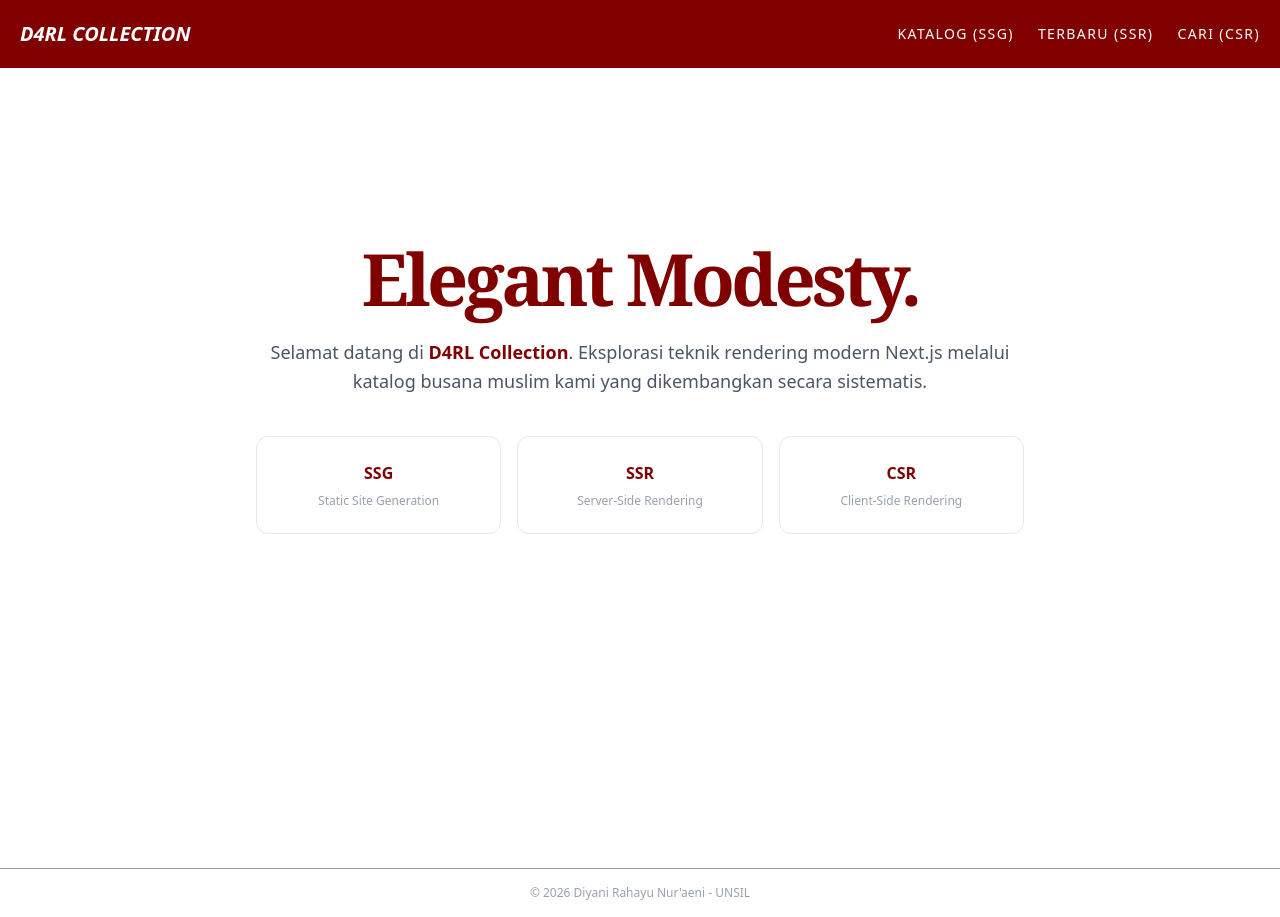
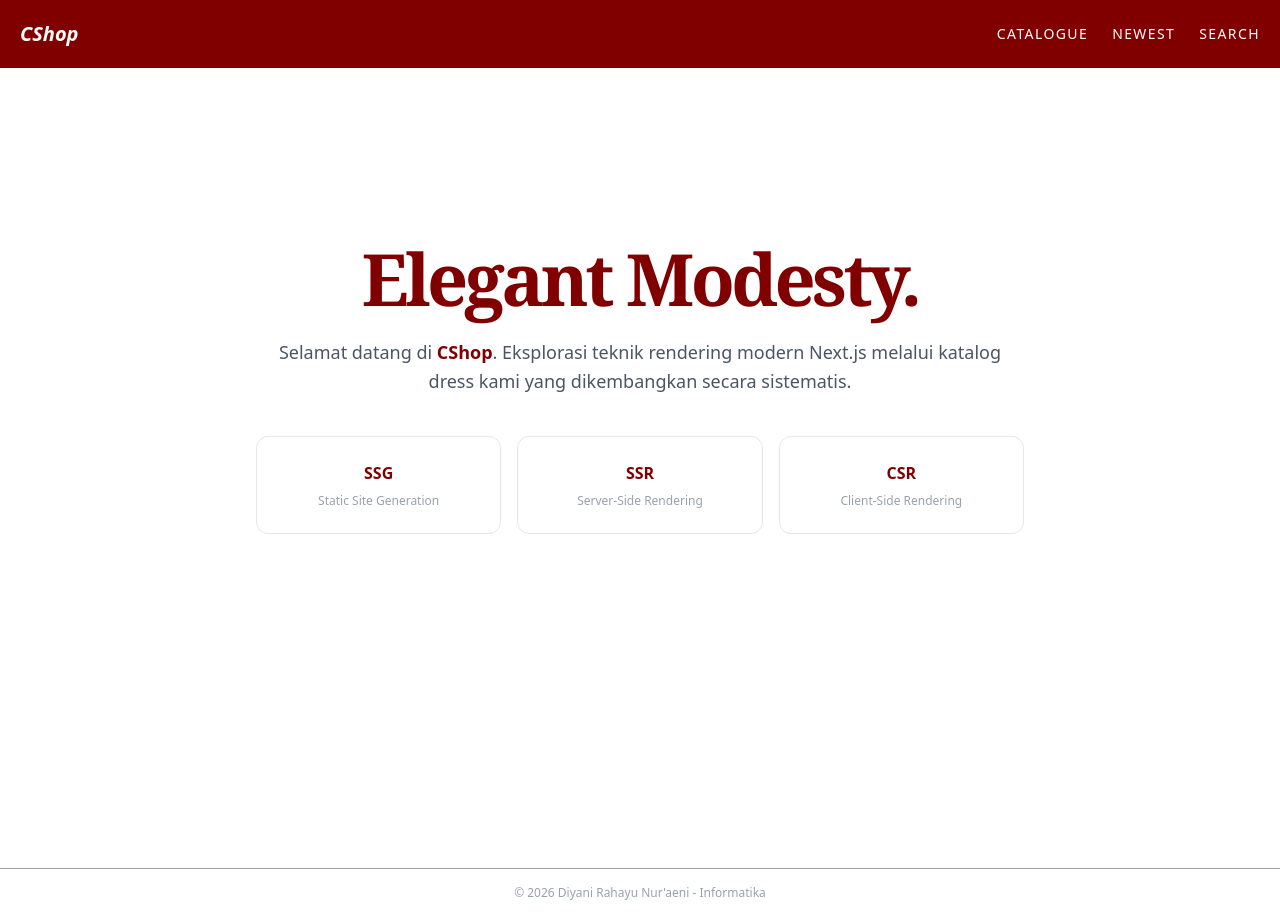
Before and after one commit to YanCScience/CShop, a Next.js app: page / in a window 1280 px wide. Built offline with nearby package versions, Linux system fonts and the light colour scheme.

Commit message:
feat: rename shop

```diff
--- a/app/csr/page.tsx
+++ b/app/csr/page.tsx
@@ -15,7 +15,7 @@ export default function CSRPage() {
 
   return (
     <div className="p-8">
-      <h1 className="text-3xl font-bold text-[#800000] mb-8">Eksplorasi (CSR)</h1>
+      <h1 className="text-3xl font-bold text-[#800000] mb-8">Explore</h1>
       <div className="grid grid-cols-1 md:grid-cols-4 gap-6">
         {products.map((item: any) => (
           <div key={item.id} className="border p-4 rounded bg-white">
@@ -25,7 +25,7 @@ export default function CSRPage() {
               onClick={() => addToWishlist(item)}
               className="mt-4 w-full bg-[#800000] text-white py-2 text-xs rounded hover:bg-[#600000]"
             >
-              Tambah ke Wishlist
+              Add to Cart
             </button>
           </div>
         ))}
--- a/app/layout.tsx
+++ b/app/layout.tsx
@@ -8,16 +8,16 @@ export default function RootLayout({ children }: { children: React.ReactNode })
       <body>
         <CartProvider>
           <nav className="p-5 bg-[#800000] text-white flex justify-between items-center sticky top-0 z-50">
-            <Link href="/" className="font-bold text-xl italic">D4RL COLLECTION</Link>
+            <Link href="/" className="font-bold text-xl italic">CShop</Link>
             <div className="flex gap-6 text-sm uppercase tracking-widest">
-              <Link href="/ssg">Katalog (SSG)</Link>
-              <Link href="/ssr">Terbaru (SSR)</Link>
-              <Link href="/csr">Cari (CSR)</Link>
+              <Link href="/ssg">Catalogue</Link>
+              <Link href="/ssr">Newest</Link>
+              <Link href="/csr">Search</Link>
             </div>
           </nav>
           <main className="min-h-screen">{children}</main>
           <footer className="p-4 bg-white border-t text-center text-xs text-gray-400">
-            © 2026 Diyani Rahayu Nur'aeni - UNSIL
+            © 2026 Diyani Rahayu Nur'aeni - Informatika
           </footer>
         </CartProvider>
       </body>
--- a/app/page.tsx
+++ b/app/page.tsx
@@ -9,8 +9,8 @@ export default function HomePage() {
           Elegant Modesty.
         </h1>
         <p className="text-lg text-gray-600 mb-10 leading-relaxed font-light">
-          Selamat datang di <span className="font-semibold text-[#800000]">D4RL Collection</span>.
-          Eksplorasi teknik rendering modern Next.js melalui katalog busana muslim kami yang dikembangkan secara sistematis.
+          Selamat datang di <span className="font-semibold text-[#800000]">CShop</span>.
+          Eksplorasi teknik rendering modern Next.js melalui katalog dress kami yang dikembangkan secara sistematis.
         </p>
 
         <div className="grid grid-cols-1 md:grid-cols-3 gap-4">
--- a/app/ssg/page.tsx
+++ b/app/ssg/page.tsx
@@ -6,7 +6,7 @@ export default async function SSGPage() {
 
   return (
     <div className="p-8">
-      <h1 className="text-3xl font-bold text-[#800000] mb-8">Katalog Abaya (SSG)</h1>
+      <h1 className="text-3xl font-bold text-[#800000] mb-8">Dress Catalogue</h1>
       <div className="grid grid-cols-1 md:grid-cols-4 gap-6">
         {products.map((item: any) => (
           <div key={item.id} className="border p-4 rounded shadow-sm bg-white">
--- a/app/ssr/page.tsx
+++ b/app/ssr/page.tsx
@@ -8,7 +8,7 @@ export default async function SSRPage() {
 
   return (
     <div className="p-8">
-      <h1 className="text-3xl font-bold text-[#800000] mb-8">Koleksi Terbaru (SSR)</h1>
+      <h1 className="text-3xl font-bold text-[#800000] mb-8">New Collection</h1>
       <div className="space-y-4">
         {products.map((item: any) => (
           <div key={item.id} className="flex gap-4 p-4 bg-white border-l-4 border-[#800000] shadow-sm">
```
